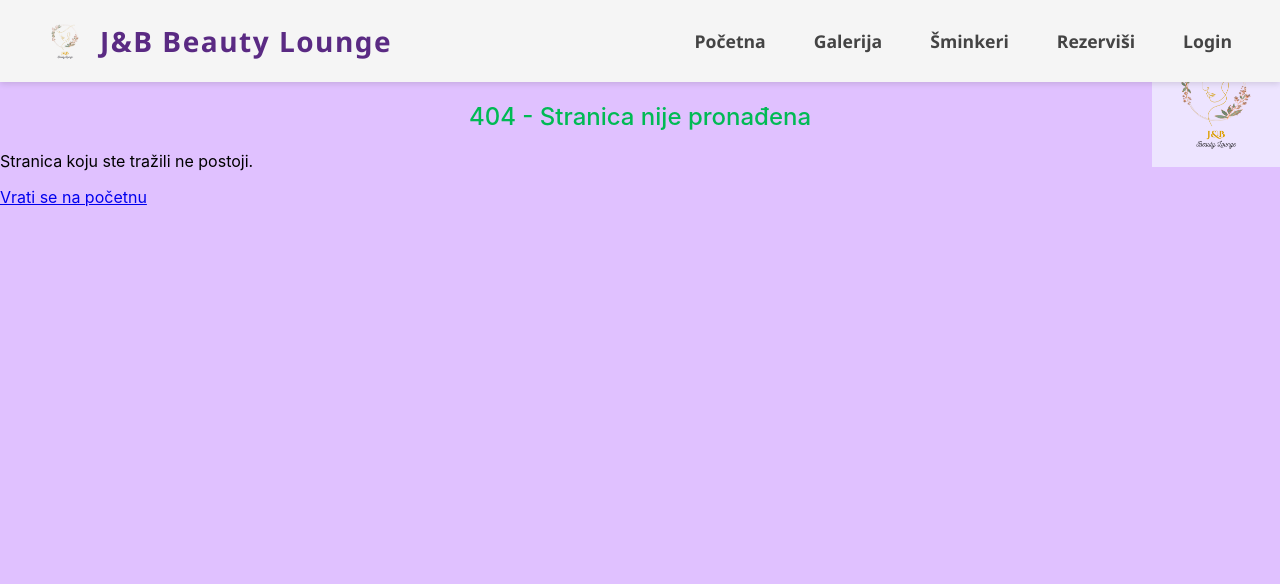
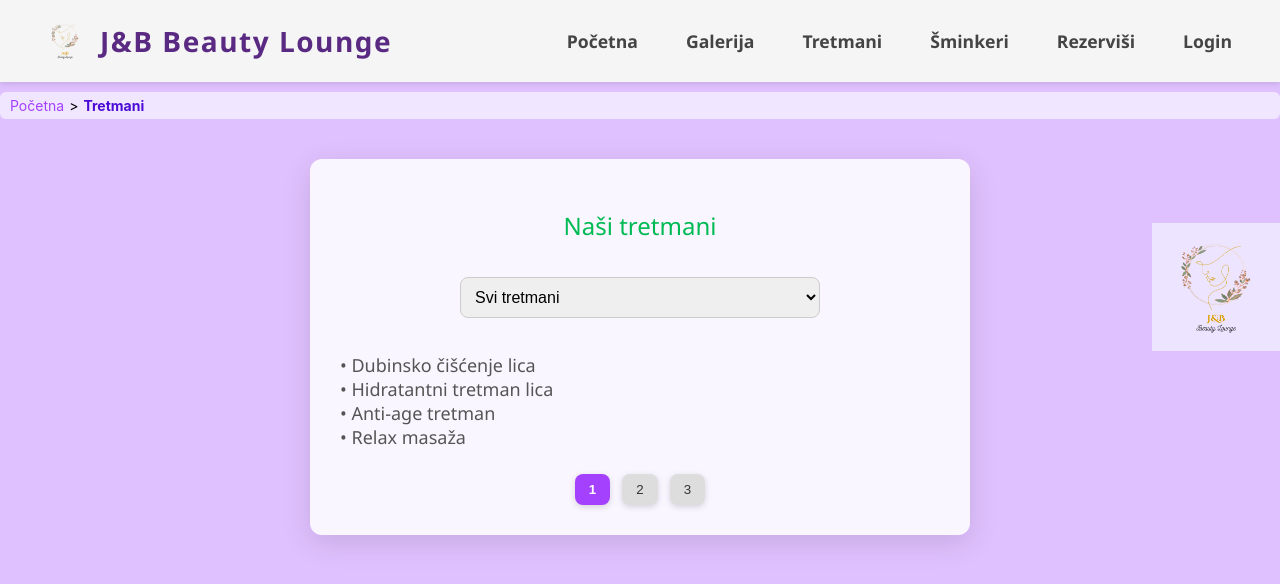
Before and after one commit to elab-development/internet-tehnologije-2024-projekat-salonlepote_20210134_20210103, a React (Create React App) app in the folder SalonLepote - React/salonlepote-react/: page /treatments in a window 1280 px wide. Before the commit this address had no page. Shown: the top 584 px of the page. Built offline with nearby package versions, Linux system fonts and the light colour scheme.

Commit message:
Napravljena stranica Tretmani sa paginacijom i primenom filtera. Napravljen Breadcrumbs.

```diff
--- a/SalonLepote - React/salonlepote-react/src/App.js
+++ b/SalonLepote - React/salonlepote-react/src/App.js
@@ -16,6 +16,7 @@ import AdminDashboard from "./pages/AdminDashboard";
 import AdminLayout from './components/AdminLayout';
 import Reservations from "./pages/Reservations";
 import Users from "./pages/Users";
+import Treatments from "./pages/Treatments";
 
 import './styles.css';
 
@@ -37,6 +38,7 @@ function App() {
         <Route path="/admin-dashboard" element={ <AdminRoute> <AdminLayout><AdminDashboard /></AdminLayout></AdminRoute> }/>
         <Route path="/admin/reservations" element={ <AdminRoute> <AdminLayout><Reservations /></AdminLayout></AdminRoute> }/>
         <Route path="/admin/users" element={<AdminRoute> <AdminLayout> <Users /></AdminLayout></AdminRoute>}/>
+        <Route path="/treatments" element={<Treatments />} />
         </Routes>
       </div>
     </BrowserRouter>
--- /dev/null
+++ b/SalonLepote - React/salonlepote-react/src/components/Breadcrumbs.jsx
@@ -0,0 +1,42 @@
+import React from "react";
+import { Link } from "react-router-dom";
+
+function Breadcrumbs({ paths }) {
+  return (
+    <nav
+      aria-label="breadcrumb"
+      style={{
+        margin: "10px 0",
+        padding: "5px 10px",
+        backgroundColor: "#f0e6ff",
+        borderRadius: "6px",
+        fontSize: "14px",
+      }}
+    >
+      {paths.map((path, index) => {
+        const isLast = index === paths.length - 1;
+        return (
+          <span key={index}>
+            {!isLast ? (
+              <>
+                <Link
+                  to={path.link}
+                  style={{ color: "#a341ff", textDecoration: "none" }}
+                >
+                  {path.name}
+                </Link>
+                <span style={{ margin: "0 5px" }}>{">"}</span>
+              </>
+            ) : (
+              <span style={{ fontWeight: "bold", color: "#4b0bd6" }}>
+                {path.name}
+              </span>
+            )}
+          </span>
+        );
+      })}
+    </nav>
+  );
+}
+
+export default Breadcrumbs;
--- a/SalonLepote - React/salonlepote-react/src/components/NavBar.jsx
+++ b/SalonLepote - React/salonlepote-react/src/components/NavBar.jsx
@@ -26,8 +26,10 @@ function NavBar() {
         <ul className="navbar-menu">
           <li><Link to="/">Početna</Link></li>
           <li><Link to="/galerija">Galerija</Link></li>
+           <li><Link to="/treatments">Tretmani</Link></li>
           <li><Link to="/makeup-artists">Šminkeri</Link></li>
           <li><Link to="/rezervisi">Rezerviši</Link></li>
+
 
            {/* Admin vidi dashboard */}
           {user?.role === "admin" && (
--- a/SalonLepote - React/salonlepote-react/src/pages/Gallery.jsx
+++ b/SalonLepote - React/salonlepote-react/src/pages/Gallery.jsx
@@ -5,6 +5,7 @@ import img2 from '../assets/galerija2.jpg';
 import img3 from '../assets/galerija3.jpg';
 import img4 from '../assets/galerija4.jpg';
 import "../styles/Galerija.css";
+import Breadcrumbs from "../components/Breadcrumbs";
 
 
 const Galerija = () => {
@@ -20,11 +21,20 @@ const Galerija = () => {
   };
 
   return (
-    <><h2>Galerija fotografija</h2><div className="galerija-container">
+    <div style={{ marginBottom: "20px", textAlign: "left" }}>
+        <Breadcrumbs
+          paths={[
+            { name: "Početna", link: "/" },
+            { name: "Glaerija", link: "/gallery" },
+          ]}
+        />
+
+
+    <h2>Galerija fotografija</h2><div className="galerija-container">
       <button onClick={prethodnaSlika} className="galerija-btn">❮</button>
       <img src={slike[trenutna]} alt="Galerija" className="galerija-slika" />
       <button onClick={sledecaSlika} className="galerija-btn">❯</button>
-    </div></>
+    </div></div>
   );
 };
 
--- a/SalonLepote - React/salonlepote-react/src/pages/Reservations.jsx
+++ b/SalonLepote - React/salonlepote-react/src/pages/Reservations.jsx
@@ -1,6 +1,7 @@
 import React, { useState, useEffect } from "react";
 import axios from "../api/axios";
 import "../styles/ReservationForm.css";
+import background from "../assets/makeupback.jpg";
 
 const ReservationForm = () => {
   const [services, setServices] = useState([]);
@@ -9,6 +10,8 @@ const ReservationForm = () => {
   const [selectedArtist, setSelectedArtist] = useState("");
   const [date, setDate] = useState("");
   const [time, setTime] = useState("");
+
+
 
   useEffect(() => {
 
@@ -40,7 +43,7 @@ const ReservationForm = () => {
 
   return (
     <form onSubmit={handleSubmit} className="reservation-form">
-      <h2 color="#009b43ff">Rezervacija</h2>
+      <h2 color="#009b43ff">Rezervacija šminkanja</h2>
 
 
       <label>Usluga:</label>
@@ -63,7 +66,7 @@ const ReservationForm = () => {
         ))}
       </select>
 
-      <label>Datum:</label>
+      <label >Datum:</label>
       <input type="date" value={date} onChange={(e) => setDate(e.target.value)} />
 
       <label>Vreme:</label>
--- /dev/null
+++ b/SalonLepote - React/salonlepote-react/src/pages/Treatments.jsx
@@ -0,0 +1,141 @@
+import React, { useState } from "react";
+import Breadcrumbs from "../components/Breadcrumbs";
+
+const treatmentsData = [
+  { id: 1, name: "Dubinsko čišćenje lica", category: "lice" },
+  { id: 2, name: "Hidratantni tretman lica", category: "lice" },
+  { id: 3, name: "Anti-age tretman", category: "lice" },
+  { id: 4, name: "Relax masaža", category: "masaža" },
+  { id: 5, name: "Sportska masaža", category: "masaža" },
+  { id: 6, name: "Aromaterapija", category: "masaža" },
+  { id: 7, name: "Kiseonički tretman lica", category: "lice" },
+  { id: 8, name: "Masaža leđa", category: "masaža" },
+  { id: 9, name: "Tretman lica vitaminima", category: "lice" },
+  { id: 10, name: "Masaža stopala", category: "masaža" },
+];
+
+
+
+const containerStyle = {
+  maxWidth: "600px",
+  margin: "40px auto",
+  padding: "30px",
+  borderRadius: "12px",
+  backgroundColor: "rgba(255, 255, 255, 0.85)",
+  boxShadow: "0 8px 30px rgba(0,0,0,0.12)",
+  fontFamily: "'Segoe UI', Tahoma, Geneva, Verdana, sans-serif",
+  textAlign: "center",
+  color: "#333",
+};
+
+const selectStyle = {
+  padding: "10px",
+  borderRadius: "8px",
+  border: "1px solid #ccc",
+  margin: "15px 0",
+  width: "60%",
+  fontSize: "16px",
+};
+
+const listStyle = {
+  listStyle: "none",
+  padding: 0,
+  marginTop: "20px",
+  fontSize: "18px",
+  color: "#555",
+  textAlign: "left",
+};
+
+const paginationStyle = {
+  marginTop: "25px",
+};
+
+const buttonStyle = (active) => ({
+  margin: "0 6px",
+  padding: "8px 14px",
+  borderRadius: "8px",
+  border: "none",
+  backgroundColor: active ? "#a341ff" : "#ddd",
+  color: active ? "white" : "#333",
+  cursor: "pointer",
+  fontWeight: active ? "700" : "400",
+});
+
+function Treatments() {
+  const [category, setCategory] = useState("sve");
+  const [currentPage, setCurrentPage] = useState(1);
+  const itemsPerPage = 4;
+<div style={{ padding: "20px", minHeight: "100vh", position: "relative" }}>
+  <Breadcrumbs
+        paths={[
+          { name: "Početna", link: "/" },
+          { name: "Tretmani", link: "/treatments" },
+        ]}
+      />
+</div>
+  const filteredTreatments =
+    category === "sve"
+      ? treatmentsData
+      : treatmentsData.filter((t) => t.category === category);
+
+  const indexOfLastItem = currentPage * itemsPerPage;
+  const indexOfFirstItem = indexOfLastItem - itemsPerPage;
+  const currentItems = filteredTreatments.slice(indexOfFirstItem, indexOfLastItem);
+
+  const totalPages = Math.ceil(filteredTreatments.length / itemsPerPage);
+
+  return (
+
+
+
+        <div style={{ marginBottom: "20px", textAlign: "left" }}>
+        <Breadcrumbs
+          paths={[
+            { name: "Početna", link: "/" },
+            { name: "Tretmani", link: "/treatments" },
+          ]}
+        />
+
+
+        <div style={containerStyle}>
+
+
+
+      <h2>Naši tretmani</h2>
+
+      <select
+        value={category}
+        onChange={(e) => {
+          setCategory(e.target.value);
+          setCurrentPage(1); // resetuj stranicu kad filter promeni
+        }}
+        style={selectStyle}
+      >
+        <option value="sve">Svi tretmani</option>
+        <option value="lice">Tretmani lica</option>
+        <option value="masaža">Masaže</option>
+      </select>
+
+      <ul style={listStyle}>
+        {currentItems.map((t) => (
+          <li key={t.id}>• {t.name}</li>
+        ))}
+      </ul>
+
+      <div style={paginationStyle}>
+        {Array.from({ length: totalPages }, (_, index) => (
+          <button
+            key={index}
+            onClick={() => setCurrentPage(index + 1)}
+            style={buttonStyle(currentPage === index + 1)}
+          >
+            {index + 1}
+          </button>
+        ))}
+      </div>
+    </div>
+    </div>
+  );
+}
+
+export default Treatments;
--- a/SalonLepote - React/salonlepote-react/src/pages/makeupArtists.jsx
+++ b/SalonLepote - React/salonlepote-react/src/pages/makeupArtists.jsx
@@ -5,6 +5,7 @@ import sminker1 from '../assets/sminker1.jpg';
 import sminker2 from '../assets/sminker2.jpg';
 import sminker3 from '../assets/sminker3.jpg';
 import sminker4 from '../assets/sminker4.jpg';
+import Breadcrumbs from "../components/Breadcrumbs";
 
 const styles = {
   container: {
@@ -26,6 +27,16 @@ function MakeupArtists() {
   }, []);
 
   return (
+
+ <div style={{ marginBottom: "20px", textAlign: "left" }}>
+        <Breadcrumbs
+          paths={[
+            { name: "Početna", link: "/" },
+            { name: "Šminkeri", link: "/makeupArtists" },
+          ]}
+        />
+
+
     <div>
       <h2>Naši šminkeri</h2>
       <ul>
@@ -43,6 +54,6 @@ function MakeupArtists() {
            </div>
       </ul>
     </div>
-  );
+  </div>);
 }
 export default MakeupArtists;
--- a/SalonLepote - React/salonlepote-react/src/styles/ReservationForm.css
+++ b/SalonLepote - React/salonlepote-react/src/styles/ReservationForm.css
@@ -1,18 +1,19 @@
+
+
 .reservation-form {
   max-width: 400px;
   margin: 40px auto;
   padding: 25px;
-  background: #fff;
+
   border-radius: 12px;
   box-shadow: 0 4px 20px rgba(0,0,0,0.1);
   font-family: 'Segoe UI', Tahoma, Geneva, Verdana, sans-serif;
+
+  background-image: url("../assets/makeupback.jpg"); /* putanja do slike */
+  background-size: cover;  /* popuni ceo prostor */
+  background-position: center; /* centriraj sliku */
 }
 
-.reservation-form h2 {
-  text-align: center;
-  margin-bottom: 20px;
-  color: #333;
-}
 
 .reservation-form label {
   display: block;
```
Also changed, not shown: SalonLepote - React/salonlepote-react/src/assets/makeupback.jpg (added).
